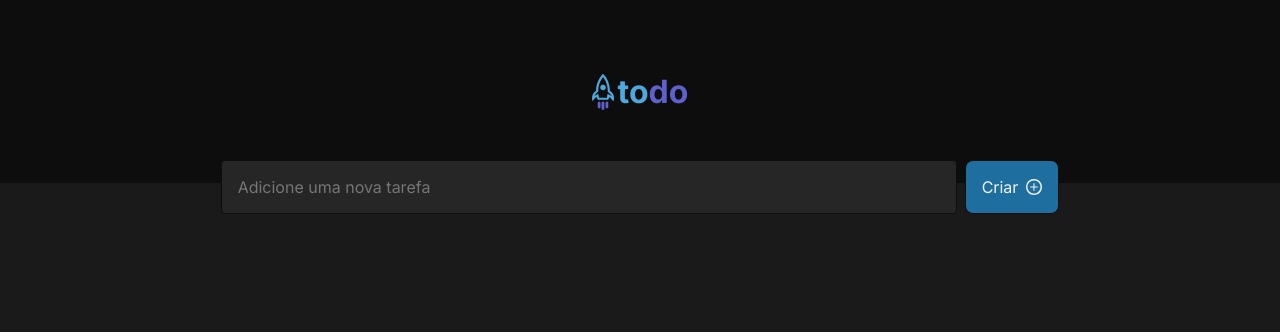
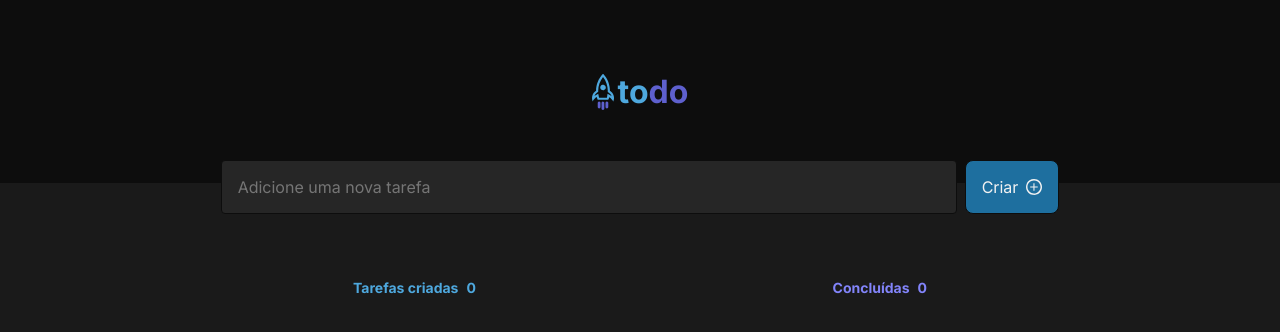
Before and after one commit to Hzimr/Desafio01PraticandoOsConceitosDoReactJS, a React (Vite) app: page / in a window 1280 px wide. Shown: the top 332 px of the page. Built offline with nearby package versions, Linux system fonts and the light colour scheme.

Commit message:
feat: created task header

```diff
--- a/src/App.tsx
+++ b/src/App.tsx
@@ -1,6 +1,7 @@
 import styles from './AppStyles.module.css'
 import { Header } from './components/header/header'
 import { NewTask } from './components/newtask/newtask'
+import { Task } from './components/tasks/tasks'
 import './global.css'
 
 export function App() {
@@ -9,6 +10,7 @@ export function App() {
     <div>
       <Header />
       <NewTask />
+      <Task />
     </div>
   )
 }
--- /dev/null
+++ b/src/components/tasks/tasks.tsx
@@ -0,0 +1,18 @@
+import styles from './tasksStyles.module.css'
+
+export function Task() {
+  return (
+    <div className={styles.wrapper}>
+      <header className={styles.tasksInfo}>
+        <section className={styles.tasksCreated}>
+          <p>Tarefas criadas</p>
+          <p>0</p>
+        </section>
+        <section className={styles.tasksFinished}>
+          <p>Concluídas</p>
+          <p>0</p>
+        </section>
+      </header>
+    </div>
+  )
+}
--- /dev/null
+++ b/src/components/tasks/tasksStyles.module.css
@@ -0,0 +1,34 @@
+.wrapper {
+  display: flex;
+  aling-items: center;
+  justify-content: center;
+  margin-top: 4rem;
+}
+
+.tasksInfo {
+  display: flex;
+  flex-direction: row;
+  justify-content: space-between;
+  gap: 0.5rem;
+  width: 100%;
+  padding: 0 22rem;
+}
+
+.tasksCreated {
+  display: flex;
+  color: var(--blue);
+  font-weight: bold;
+  font-size: 0.875rem;
+  gap: 0.5rem;
+  padding: 1px;
+}
+
+.tasksFinished {
+  display: flex;
+  align-items: center;
+  color: var(--purple);
+  font-weight: bold;
+  font-size: 0.875rem;
+  gap: 0.5rem;
+  padding: 1px;
+}
```
